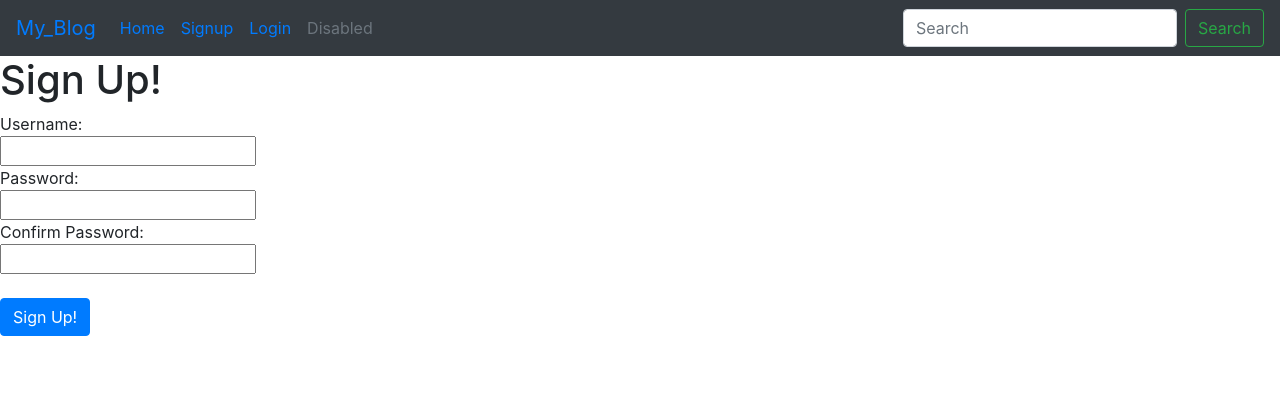
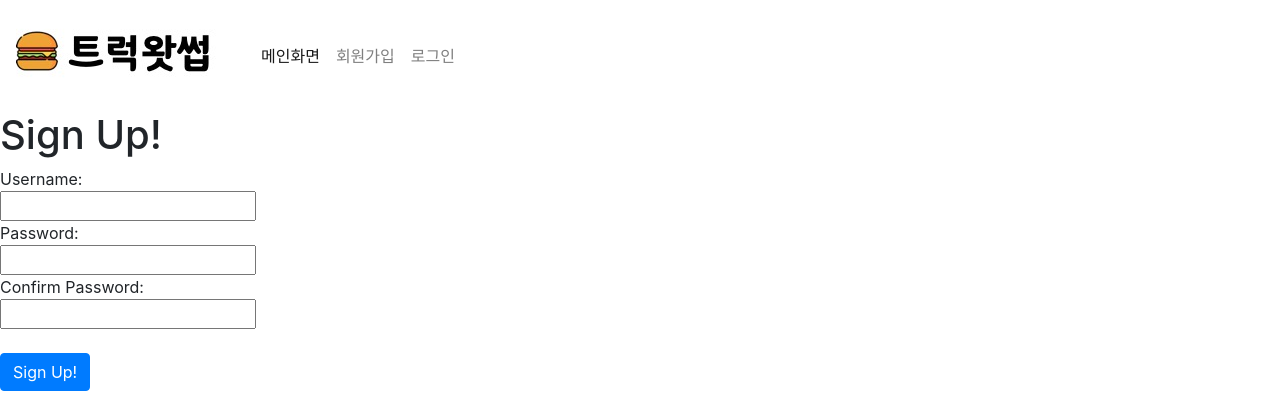
Before and after one commit to likelionmju/truck-wassup, a Django app: page /account/signup/ in a window 1280 px wide. Shown: the top 420 px of the page. Run offline with Django 3.2, Linux system fonts and the light colour scheme; some libraries are stand-ins or nearby versions.

Commit message:
base.html change

```diff
--- a/truckwassup/templates/base.html
+++ b/home/templates/base.html
@@ -1,3 +1,5 @@
+{% load static %}
+
 <!DOCTYPE html>
 <html lang="kr">
 
@@ -11,12 +13,12 @@
     <script src="https://cdnjs.cloudflare.com/ajax/libs/popper.js/1.14.7/umd/popper.min.js" integrity="sha384-UO2eT0CpHqdSJQ6hJty5KVphtPhzWj9WO1clHTMGa3JDZwrnQq4sF86dIHNDz0W1" crossorigin="anonymous"></script>
     <script src="https://stackpath.bootstrapcdn.com/bootstrap/4.3.1/js/bootstrap.min.js" integrity="sha384-JjSmVgyd0p3pXB1rRibZUAYoIIy6OrQ6VrjIEaFf/nJGzIxFDsf4x0xIM+B07jRM" crossorigin="anonymous"></script>
 
-    <title>My Blog</title>
+    <title>트럭왓썹 | 푸드트럭 중개 서비스</title>
 </head>
 
 <body>
-    <nav class="navbar navbar-expand-lg navbar-blue bg-dark">
-    <a class="navbar-brand" href="{% url 'home' %}">My_Blog</a>
+    <nav class="navbar navbar-expand-lg navbar-light bg-white">
+    <a class="navbar-brand" href="{% url 'home' %}"><img src="{% static 'home/images/Truckwatsup_logo.jpg' %}" width = 100% height = 100% alt="logo"></a>
     <button class="navbar-toggler" type="button" data-toggle="collapse" data-target="#navbarSupportedContent" aria-controls="navbarSupportedContent" aria-expanded="false" aria-label="Toggle navigation">
         <span class="navbar-toggler-icon"></span>
     </button>
@@ -24,7 +26,7 @@
     <div class="collapse navbar-collapse" id="navbarSupportedContent">
         <ul class="navbar-nav mr-auto">
         <li class="nav-item active">
-            <a class="nav-link" href="{% url 'home' %}">Home <span class="sr-only">(current)</span></a>
+            <a class="nav-link" href="{% url 'home' %}">메인화면 <span class="sr-only">(current)</span></a>
         </li>
 
         {% if user.is_authenticated %}
@@ -40,21 +42,14 @@
         </li>
         {% else %}
         <li class="nav-item">
-            <a class="nav-item nav-link" href="{% url 'signup' %}">Signup</a>
+            <a class="nav-item nav-link" href="{% url 'signup' %}">회원가입</a>
         </li>
         <li class="nav-item">
-            <a class="nav-item nav-link" href="{% url 'login' %}">Login</a>
+            <a class="nav-item nav-link" href="{% url 'login' %}">로그인</a>
         </li>
         {% endif %}
 
-        <li class="nav-item">
-            <a class="nav-link disabled" href="#" tabindex="-1" aria-disabled="true">Disabled</a>
-        </li>
         </ul>
-        <form class="form-inline my-2 my-lg-0">
-        <input class="form-control mr-sm-2" type="search" placeholder="Search" aria-label="Search">
-        <button class="btn btn-outline-success my-2 my-sm-0" type="submit">Search</button>
-        </form>
     </div>
     </nav>
 
```
Also changed, not shown: home/static/home/images/Truckwatsup_logo.jpg (added).
